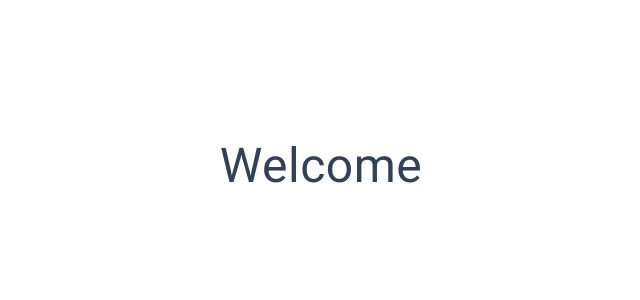
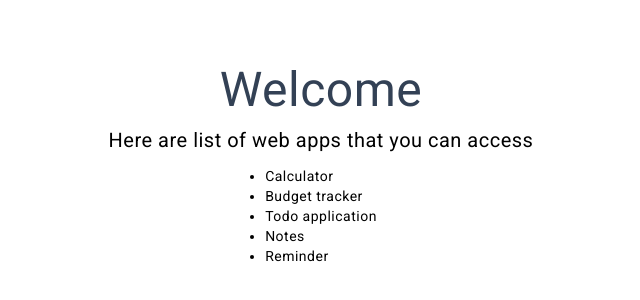
Before and after one commit to khizaruddins/authentication-app, an Angular app: page /welcome in a window 1280 px wide. Shown: the part 234-534 px from the top of the page, without its empty margins (319-959 px from the left). Built offline with nearby package versions, Linux system fonts and the light colour scheme.

Commit message:
added api servie

```diff
--- a/src/app/app.component.ts
+++ b/src/app/app.component.ts
@@ -7,7 +7,7 @@ import { MatFormFieldModule } from "@angular/material/form-field";
   standalone: true,
   imports: [
     RouterOutlet,
-    MatFormFieldModule
+    MatFormFieldModule,
   ],
   templateUrl: './app.component.html',
   styleUrl: './app.component.scss'
--- a/src/app/app.config.ts
+++ b/src/app/app.config.ts
@@ -4,7 +4,8 @@ import { provideRouter } from '@angular/router';
 import { routes } from './app.routes';
 import { provideClientHydration } from '@angular/platform-browser';
 import { provideAnimationsAsync } from '@angular/platform-browser/animations/async';
+import { provideHttpClient, withFetch } from '@angular/common/http';
 
 export const appConfig: ApplicationConfig = {
-  providers: [provideZoneChangeDetection({ eventCoalescing: true }), provideRouter(routes), provideClientHydration(), provideAnimationsAsync(), provideAnimationsAsync()]
+  providers: [provideZoneChangeDetection({ eventCoalescing: true }), provideHttpClient(withFetch()), provideRouter(routes), provideClientHydration(), provideAnimationsAsync(), provideAnimationsAsync()]
 };
--- a/src/app/pages/login-page/login-page.component.ts
+++ b/src/app/pages/login-page/login-page.component.ts
@@ -8,6 +8,8 @@ import { MatCheckboxModule } from '@angular/material/checkbox';
 import { MatIconModule } from '@angular/material/icon';
 import {MatTooltipModule} from '@angular/material/tooltip';
 import { VarsService } from '../../shared/services/vars.service';
+import { ApiService } from '../../shared/services/api.service';
+import { API_URLS } from '../../shared/constants/api-urls';
 
 
 @Component({
@@ -37,7 +39,7 @@ export class LoginPageComponent {
         Validators.required,
         Validators.minLength(8),
         Validators.maxLength(20),
-        Validators.pattern(/^(?=.*[a-z])(?=.*[A-Z])(?=.*\d)[a-zA-Z\d]$/)
+        Validators.pattern(/^(?=.*[a-z])(?=.*[A-Z])(?=.*\d)[a-zA-Z\d]{1,}$/)
       ]
     }),
     remember: new FormControl(false, {
@@ -46,6 +48,7 @@ export class LoginPageComponent {
   });
 
   varsService = inject(VarsService);
+  apiService = inject(ApiService);
 
   loginFormInfo = LOGIN_FORM_INFO;
   isMobile = false;
@@ -76,6 +79,12 @@ export class LoginPageComponent {
       if (this.loginForm.get('remember')?.value) {
         delete values.remember;
         localStorage.setItem('loggedInEmail', JSON.stringify(this.loginForm.value.email));
+        const url = API_URLS.POST_LOGIN();
+        this.apiService.post(url, values).subscribe({
+          next: (val: any) => {
+            console.log(val);
+          }
+        });
       } else {
         localStorage.clear();
       }
--- a/src/app/pages/welcome-page/welcome-page.component.html
+++ b/src/app/pages/welcome-page/welcome-page.component.html
@@ -1,5 +1,25 @@
-<div class="flex h-screen w-screen items-center justify-center">
+<div class="flex flex-col h-screen w-screen items-center justify-center">
     <div class="text-5xl text-slate-700">
         Welcome
     </div>
+    <div class="flex text-xl mt-3">
+        Here are list of web apps that you can access
+    </div>
+    <div class="flex flex-col justify-start mt-3">
+        <div class="list-item text-sm">
+            Calculator
+        </div>
+        <div class="list-item text-sm">
+            Budget tracker
+        </div>
+        <div class="list-item text-sm">
+            Todo application
+        </div>
+        <div class="list-item text-sm">
+            Notes
+        </div>
+        <div class="list-item text-sm">
+            Reminder
+        </div>
+    </div>
 </div>
--- /dev/null
+++ b/src/app/shared/constants/api-urls.ts
@@ -0,0 +1,6 @@
+export const API_URLS = {
+    POST_LOGIN: () => `auth/login`,
+    POST_REGISTER: () => `auth/register`,
+    POST_REFRESH_TOKEN: () => `auth/refresh-token`,
+    GET_PING_SERVER: () => ''
+}
--- /dev/null
+++ b/src/app/shared/services/api.service.ts
@@ -0,0 +1,36 @@
+import { HttpClient, HttpHeaders } from "@angular/common/http";
+import { inject, Injectable } from "@angular/core";
+import { environment } from "../../../environment/environment";
+
+@Injectable({
+    providedIn: 'root',
+})
+export class ApiService {
+    getHeaders() {
+        const options = {
+            headers: new HttpHeaders({
+              'Content-Type': 'application/json',
+            })
+          };
+          return options;
+    }
+
+    httpClient = inject(HttpClient);
+    apiBaseUrl = environment.API_BASE_URL;
+
+    get(url: string) {
+        const apiUrl = this.apiBaseUrl + url;
+        return this.httpClient.get(apiUrl, this.getHeaders());
+    }
+
+
+    post(url: string, payload: any) {
+        const apiUrl = this.apiBaseUrl + url;
+        return this.httpClient.post(apiUrl, payload, this.getHeaders())
+    }
+
+    delete(url: string) {
+        const apiUrl = this.apiBaseUrl + url;
+        return this.httpClient.delete(apiUrl, this.getHeaders());
+    }
+}
--- /dev/null
+++ b/src/environment/environment.dev.ts
@@ -0,0 +1,5 @@
+export const environment = {
+    name: 'development',
+    production: false,
+    API_BASE_URL: 'http://dev.khizaruddins.com',
+}
--- /dev/null
+++ b/src/environment/environment.prod.ts
@@ -0,0 +1,5 @@
+export const environment = {
+    name: 'production',
+    production: true,
+    API_BASE_URL: 'http://khizaruddins.com',
+}
--- /dev/null
+++ b/src/environment/environment.ts
@@ -0,0 +1,5 @@
+export const environment = {
+    name: 'local',
+    production: false,
+    API_BASE_URL: 'http://localhost:3000/',
+}
```
